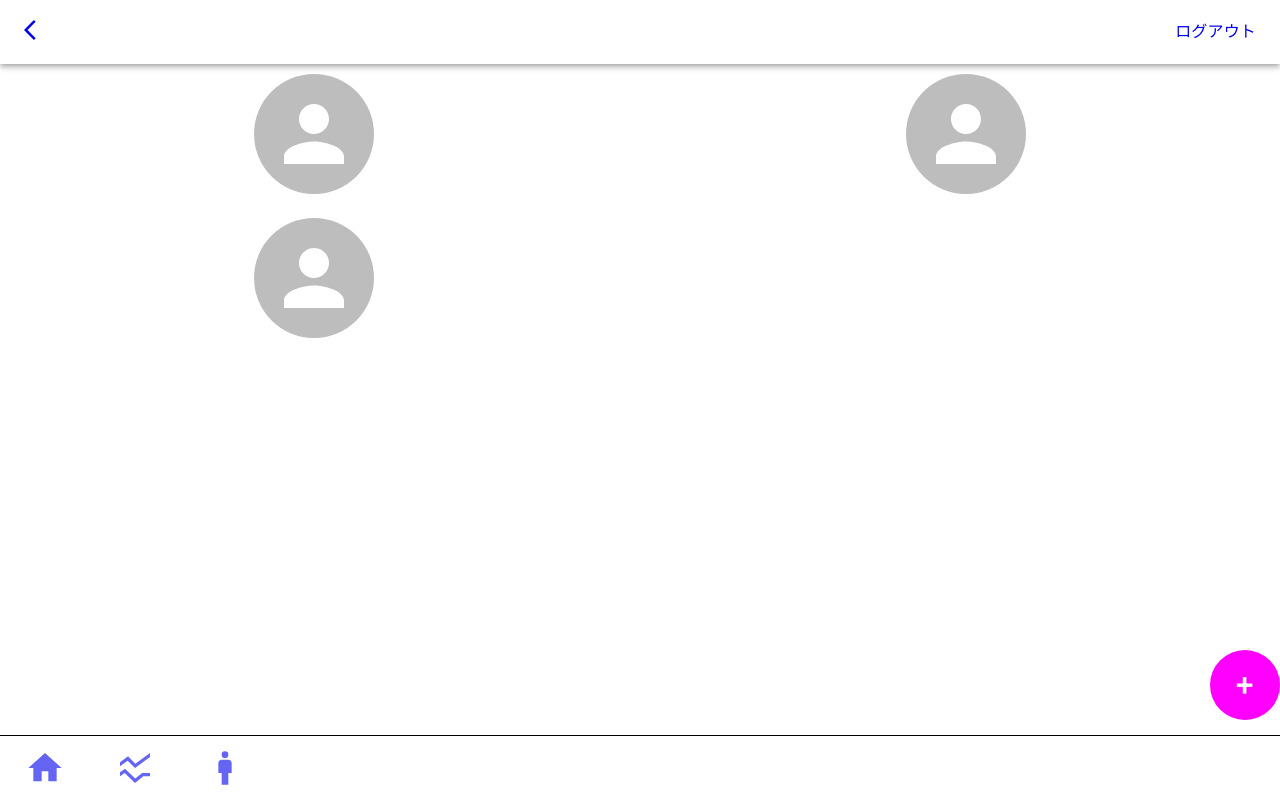
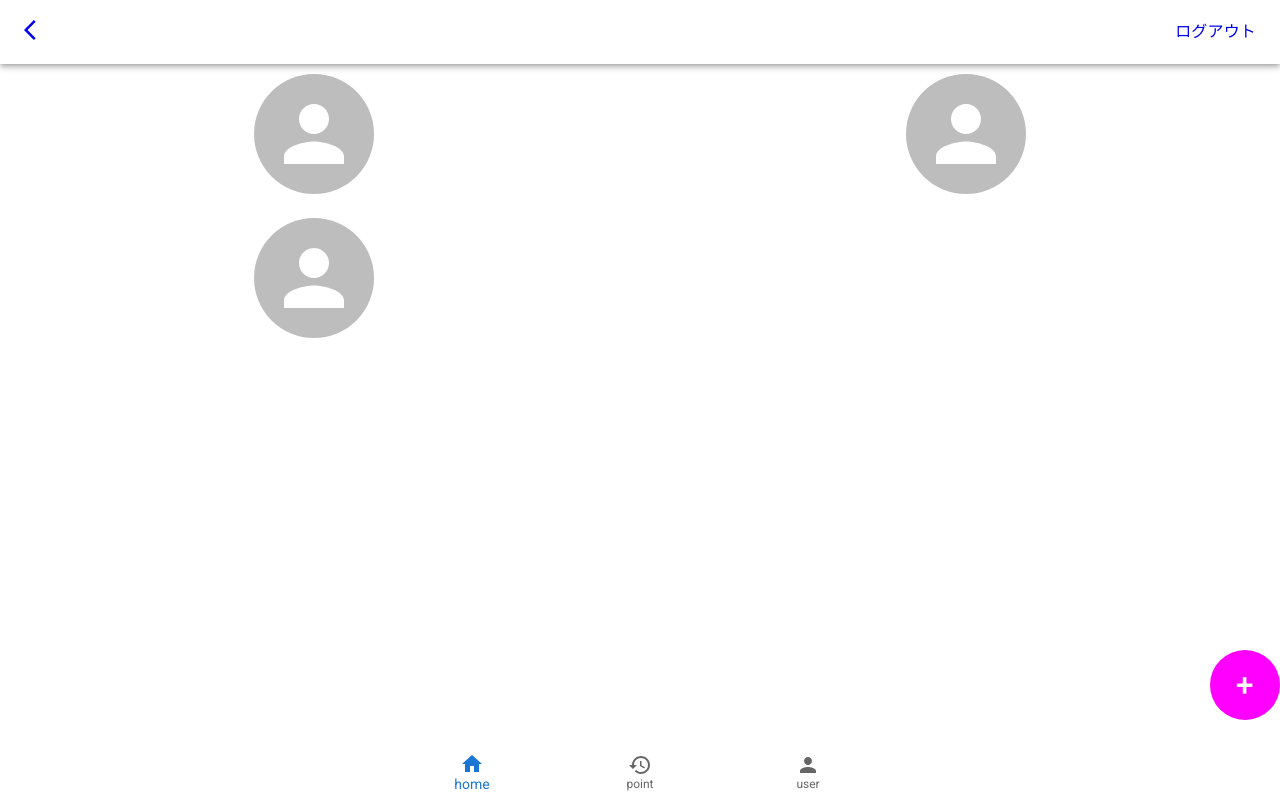
Before and after one commit to s-yuk/hf-frontend, a React (Vite) app: page /homepic in a window 1280 px wide. Built offline with nearby package versions, Linux system fonts and the light colour scheme.

Commit message:
bottom-navgationのpathnameの値渡しができん

```diff
--- a/src/components/Footer.jsx
+++ b/src/components/Footer.jsx
@@ -3,6 +3,7 @@ import { BottomNavigation, BottomNavigationAction, Box } from '@mui/material'
 import { useState } from 'react'
 import HomeIcon from '@mui/icons-material/Home'
 import PersonIcon from '@mui/icons-material/Person'
+import { Link } from 'react-router-dom'
 
 export const Footer = () => {
   const [value, setValue] = useState(0)
@@ -19,9 +20,9 @@ export const Footer = () => {
         setValue(newValue)
       }}
     >
-      <BottomNavigationAction label='home' icon={<HomeIcon />} />
-      <BottomNavigationAction label='point' icon={<Restore />} />
-      <BottomNavigationAction label='user' icon={<PersonIcon />} />
+      <BottomNavigationAction label='home' icon={<HomeIcon />} component={Link} to='/homepic' />
+      <BottomNavigationAction label='point' icon={<Restore />} component={Link} to='/products' />
+      <BottomNavigationAction label='user' icon={<PersonIcon />} component={Link} to='/customer' />
     </BottomNavigation>
   )
 }
--- a/src/pages/Customer.jsx
+++ b/src/pages/Customer.jsx
@@ -1,7 +1,5 @@
-import * as React from 'react'
 import { Link } from 'react-router-dom'
 import TextField from '@mui/material/TextField'
-import {} from '../_index.js'
 import IconTabs from '../components/IconTabs.jsx'
 import { MiddleButton, SmallButton, CloseSmall } from '../components/Buttons'
 import { useState } from 'react'
@@ -17,6 +15,7 @@ import ExpandLess from '@mui/icons-material/ExpandLess'
 import ExpandMore from '@mui/icons-material/ExpandMore'
 import AccountBoxIcon from '@mui/icons-material/AccountBox'
 import { create } from '@mui/material/styles/createTransitions.js'
+import { Footer } from '../components/Footer'
 
 const textstyle = {
   paddingRight: '200px',
@@ -250,7 +249,7 @@ const ChildCustomer = () => {
           </Modal>
         </div>
         <div style={{ margin: '0 auto' }}>
-          <IconTabs />
+          <Footer />
         </div>
         <Box sx={{ m: '100px' }}></Box>
       </div>
--- a/src/pages/Homepic.jsx
+++ b/src/pages/Homepic.jsx
@@ -1,9 +1,11 @@
-import { Avatar, Box, Button, Modal, TextField, Typography, Link } from '@mui/material'
+import { Avatar, Box, Button, Modal, TextField, Typography } from '@mui/material'
 import { borderRadius } from '@mui/system'
 import React, { useState } from 'react'
 import { Header } from '../components/Header'
 import IconTabs from '../components/IconTabs'
 import { MiddleButton, SmallButton, CloseSmall } from '../components/Buttons'
+import { Link } from 'react-router-dom'
+import { Footer } from '../components/Footer'
 
 const Homepic = () => {
   const handleClose = () => setOpen(false)
@@ -23,7 +25,7 @@ const Homepic = () => {
           gap: 3,
         }}
       >
-        <Avatar sx={{ width: 120, height: 120 }} />
+        <Avatar sx={{ width: 120, height: 120 }} component={Link} to='/mommain' />
         <Avatar sx={{ width: 120, height: 120 }} />
         <Avatar sx={{ width: 120, height: 120 }} />
       </Box>
@@ -58,7 +60,6 @@ const Homepic = () => {
             >
               <TextField id='filled-basic' label='子供のID入力' variant='filled' />
             </Box>
-
           </Typography>
 
           <CloseSmall text='追加' handleClose={handleClose}></CloseSmall>
@@ -83,7 +84,7 @@ const Homepic = () => {
       >
         +
       </Button>
-      <IconTabs />
+      <Footer />
     </>
   )
 }
--- a/src/pages/Products.jsx
+++ b/src/pages/Products.jsx
@@ -1,4 +1,3 @@
-import * as React from 'react'
 import { FolderSpecial } from '@mui/icons-material'
 import {
   Modal,
@@ -20,9 +19,10 @@ import { Link } from 'react-router-dom'
 import {} from '../_index.js'
 import IconTabs from '../components/IconTabs.jsx'
 import { MiddleButton, SmallButton, CloseSmall } from '../components/Buttons'
-import { useState } from 'react'
+import React, { useState } from 'react'
 import { FixedSizeList } from 'react-window'
 import { Header } from '../components/Header'
+import { Footer } from '../components/Footer'
 
 const textstyle = {
   paddingRight: '200px',
@@ -149,9 +149,7 @@ const Products = () => {
             </Box>
           </Modal>
         </div>
-        <div style={{ margin: '0 auto' }}>
-          <IconTabs />
-        </div>
+        <Footer />
       </div>
     </Box>
   )
```
